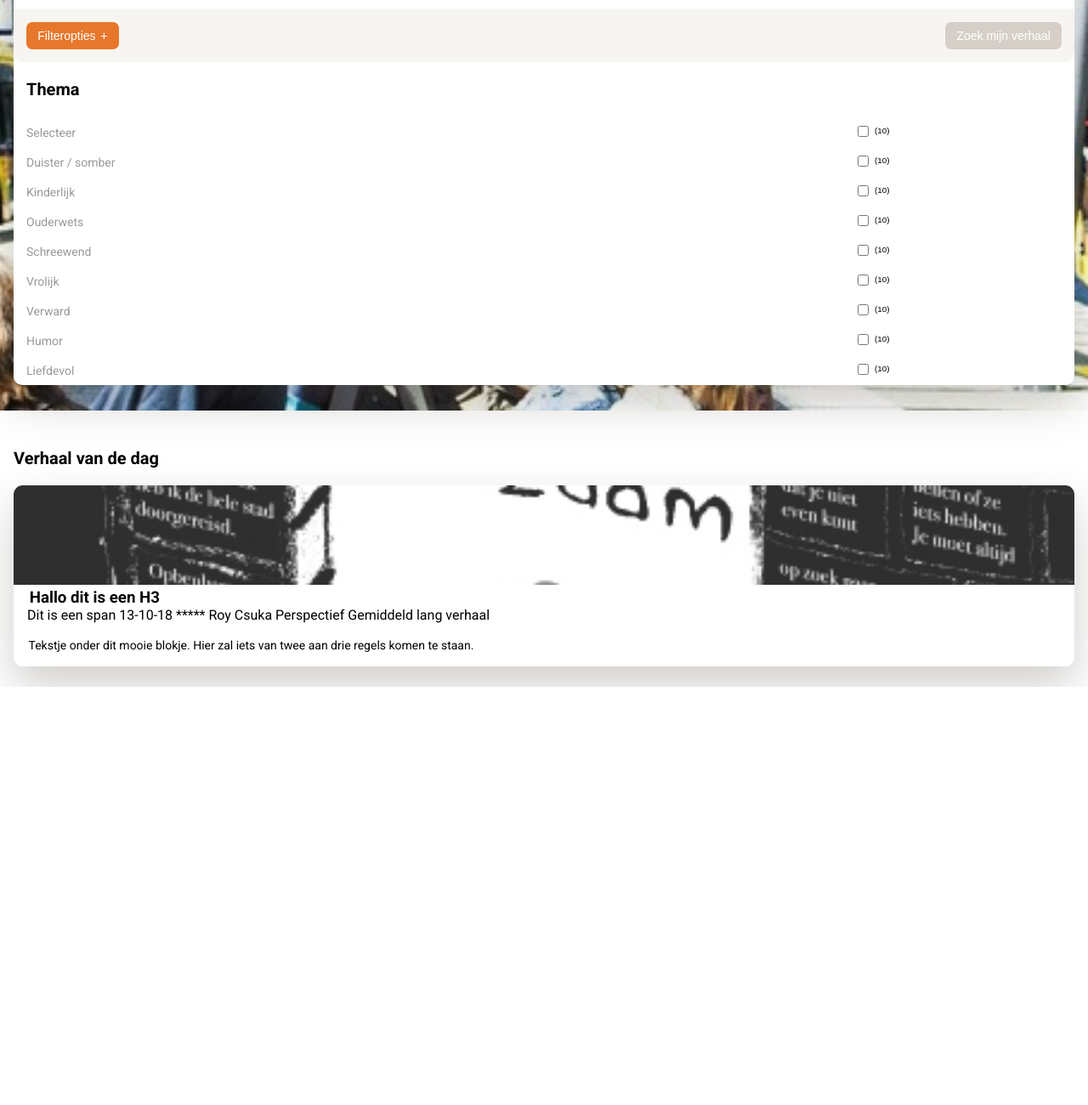
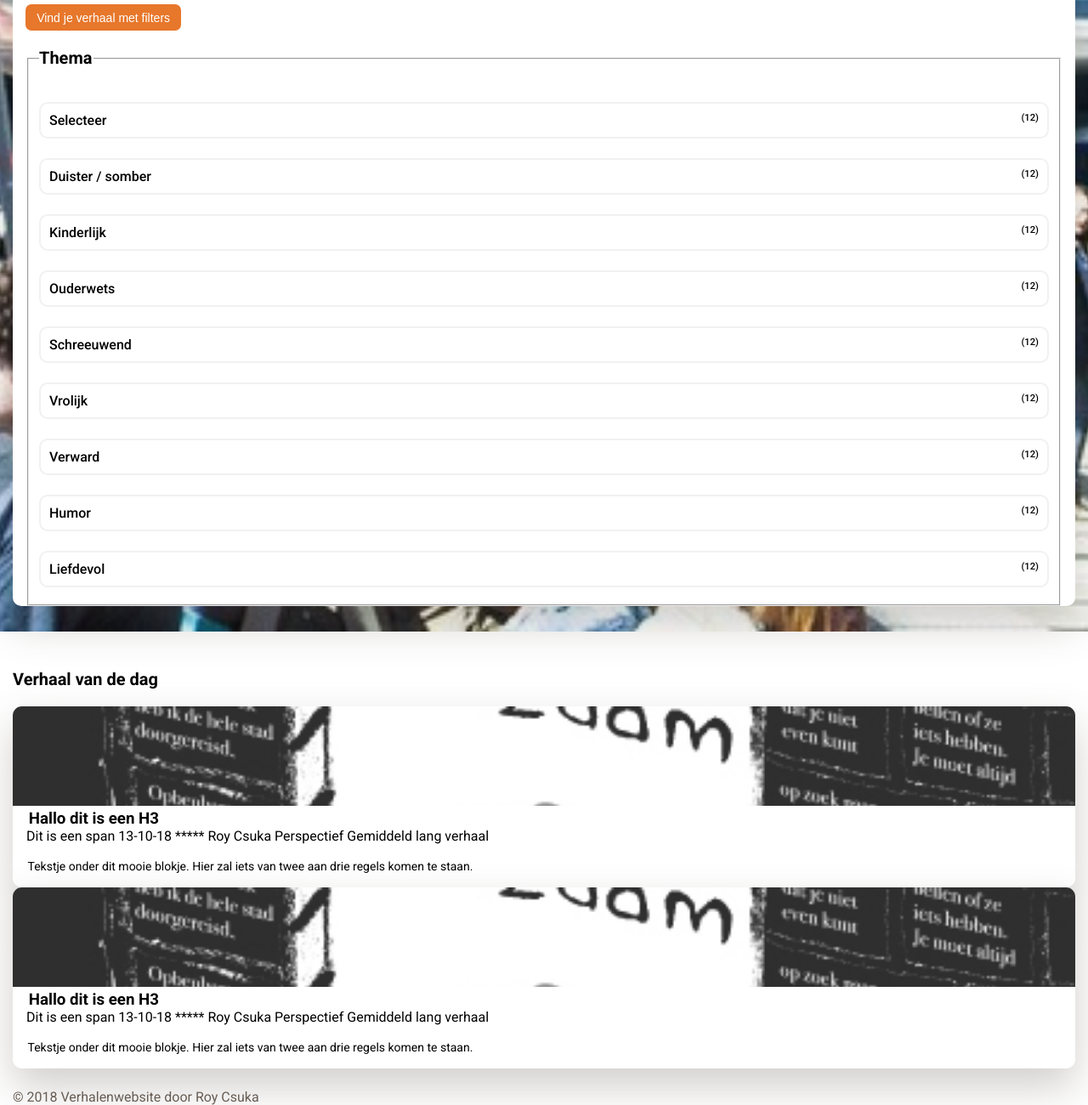
Before and after one commit to RoyCsuka/u-ov-verhalen, a plain HTML site: page index.html in a window 1280 px wide. Shown: the part 197-1497 px from the top of the page at 85% size. Before the commit the page ends 1005 px from the top, so only its background shows below. Drawn offline with Linux system fonts and the light colour scheme.

Commit message:
Scrollbar, input fields, verhalen, huisstijl v2
Er is een scrollbar die weet waar je bent op de pagina toegevoegd. Er is meer aandacht besteed aan de styling voor de home pagina.

```diff
--- /dev/null
+++ b/css/home.css
@@ -0,0 +1,51 @@
+/*   BEGIN TOP BLOK   */
+
+main>div {
+    background: url('../img/U-OV-busstation-bussen.jpg') no-repeat center;
+    background-size: cover;
+    height: auto;
+    width: 100%;
+    padding: 1.875em 1em;
+    margin-left: -1em;
+    margin-bottom: 1.5em;
+}
+
+main div section {
+    padding: 1.875em 0.938em 0 0.938em;
+    background-color: white;
+    border-radius: 10px;
+    -webkit-box-shadow: 0 1.333em 3em 0 rgba(103, 92, 83, .3);
+    box-shadow: 0 1.333em 3em 0 rgba(103, 92, 83, .3);
+}
+
+section form:nth-of-type(2) input[type=checkbox] {
+    margin-left: -1000em;
+    margin-top: 0;
+    margin-bottom: 0;
+}
+
+section form:nth-of-type(2) span {
+    display: flex;
+    padding: 0.625em;
+    border: 0.16em solid #f1f1f1;
+    border-radius: 10px;
+    margin-bottom: 10px;
+}
+
+section form:nth-of-type(2) input[type=checkbox]:checked+span {
+    background-color: #f1f1f1;
+}
+
+section form:nth-of-type(2) label span {
+    margin-right: auto;
+}
+
+section form:nth-of-type(2) span:after {
+    content: "(12)";
+    font-size: 0.7em;
+    margin-left: auto;
+    color: black;
+}
+
+
+/*   EINDE TOP BLOK   */
--- /dev/null
+++ b/css/progress-bar.css
@@ -0,0 +1,36 @@
+/*
+body {
+    animation: wiggle .5 .75 1;
+    transform-origin: center bottom;
+}
+
+@keyframes wiggle {
+    0% {transform: rotate(0deg);}
+    25% {transform: rotate(-10deg);}
+    50% {transform: rotate(0deg);}
+    75% {transform: rotate(-10deg);}
+    100% {transform: rotate(0deg);}
+}
+*/
+
+progress {
+    width: calc(100% + 1.875em);
+    height: 0.35em;
+    background-color: #f2f1f1;
+    margin-left: -0.9375em;
+}
+
+progress::-webkit-progress-value {
+    background: #fcda00;
+}
+
+progress.fixed {
+    position: fixed;
+    top: 33px;
+    margin-left: -15px;
+    width: 100%;
+}
+
+.verhaal {
+    height: 2500px;
+}
--- a/css/style.css
+++ b/css/style.css
@@ -4,6 +4,9 @@
 /*  a[href*="homepage"]  dingen die erin voorkomen  */
 /*  first-of-type pakt het eerste element in een bepaald rijtje     */
 /*  nth-of-type(2n + 1) begin bij de eerste selector doe om de twee bepaalde styling  */
+
+
+/*   BEGIN ALGEMEEN   */
 
 @import url('https://fonts.googleapis.com/css?family=Roboto:300,400,500,700');
 html {
@@ -16,7 +19,7 @@ html {
 }
 
 body {
-    padding: 0 1em;
+    padding: 0 0.938em;
     font-family: 'Roboto', sans-serif;
 }
 
@@ -28,13 +31,17 @@ p {
     margin: 0;
 }
 
+h1, h2, h3, h4, legend {
+    font-weight: 700;
+}
+
 h1 {
     font-size: 1.5em;
     font-weight: 700;
     margin-bottom: 0.375em;
 }
 
-h2 {
+h2, legend {
     font-size: 1.250em;
     padding-top: 1em;
     padding-bottom: 1.0313em;
@@ -49,8 +56,9 @@ input {
 
 label {
     transition: all 0.3s ease;
-    color: #999999;
+    color: #000;
     font-size: 1em;
+    font-weight: 500;
 }
 
 input, button, p {
@@ -71,10 +79,8 @@ textarea:focus {
     border-color: rgba(0, 0, 0, 0);
 }
 
-button:nth-child(2) {
+section form div button:nth-of-type(2) {
     background-color: #d6cfc7;
-    float: right;
-    position: relative;
 }
 
 button {
@@ -86,12 +92,19 @@ button {
     display: inline;
 }
 
+/*   EINDE ALGEMEEN   */
 
 
+
+/*   BEGIN HEADER HOME   */
 
 header {
     width: 100%;
     height: 2.500em;
+    position: fixed;
+    background-color: white;
+    margin-left: -15px;
+    top: 0;
 }
 
 header img {
@@ -103,101 +116,48 @@ header img {
     box-sizing: border-box;
 }
 
-body > div:nth-child(2) {
-    background: url('../img/U-OV-busstation-bussen.jpg') no-repeat center;
-    background-size: cover;
-    height: auto;
-    width: 100%;
-    padding: 1.875em 1em;
-    margin-left: -1em;
-    margin-bottom: 1.5em;
+header a:nth-child(2):before {
+    content: '';
+    display: inline-block;
+    background-image: url('../img/icons/mijn-u-ov.svg');
+    width: 16px;
+    height: 19px;
 }
 
-body div section {
-    padding: 1.875em 0.938em 0 0.938em;
-    background-color: white;
-    border-radius: 10px;
-    -webkit-box-shadow: 0 1.333em 3em 0 rgba(103,92,83,.3);
-    box-shadow: 0 1.333em 3em 0 rgba(103,92,83,.3);
-}
-
-body div section form:nth-child(2) label input {
-    border-bottom: 2px solid #999999;
-}
-
-body div section form:nth-child(2) label input:focus {
-    border-color: #e7772b;
-}
-
-body div section form:nth-child(2) input {
-    border: none;
-    color: black;
-    width: 100%;
-    padding: 0.5em 0;
-}
-
-body div section form:nth-child(2) div {
-    background-color: #f7f5f1;
-    padding: 0.938em;
-    margin-top: 1.250em;
-    width: 100%;
-    margin-left: -0.9375em;
-    border-radius: 0 0 0.667em 0.667em;
-}
-
-body div section div button:first-child:after {
-    content: "+";
-    margin-left: 0.4em;
-}
+/*   EINDE HEADER   */
 
 
 
-
-
+/*   BEGIN FORMULIER   */
 
 /* Dit is het formulier voor de filteropties. Deze staat nu uit voor styling */
 /*body div section form:nth-child(3) {
    display: none;
 }*/
 
-body div section form:nth-child(3) label {
-    display: block;
-    padding: 0.47em 0;
+section form:nth-child(3) p, body div section form:nth-child(3) input {
+    display: inline-flex;
+    justify-content: space-between;
 }
 
-body div section form:nth-child(3) label p {
-    width: 80%;
+section form:nth-child(3) input {
+    border: 2px solid black;
+    border-radius: 3px;
 }
 
-body div section form:nth-child(3) p, body div section form:nth-child(3) input {
-    display: inline-block;
+legend {
+    padding-left: 0;
 }
 
-body div section form:nth-child(3) input {
-    border: 2px solid black;
-    border-radius: 3px;
-    display: inline;
-}
-
-body div section form:nth-child(3) input:after {
-    content: "(10)";
-    display: table;
-    margin-left: 2em;
-    font-size: 0.7em;
-    vertical-align: middle;
-}
-
-body div section form:nth-child(3) input:checked + body div section form:nth-child(3) label {
-    background-color: black;
-}
+/*   EINDE FORMULIER HOME   */
 
 
 
 
-
+/*   BEGIN MAIN CONTENT HOME   */
 
 body main {
-    margin: 0 0 1.5em 0;
+    margin: 2.500em 0 1.5em 0;
 }
 
 article {
@@ -213,8 +173,10 @@ article img {
     width: 100%;
 }
 
-article span {
-    width: 50%;
+footer p {
+    font-size: 1em;
+    font-family: 'Roboto', sans-serif;
+    color: #675c53;
 }
 
 article h3, article footer {
@@ -225,3 +187,5 @@ article h3, article footer {
 article p {
     padding: 1.250em;
 }
+
+/*   EINDE MAIN CONTENT   */
--- /dev/null
+++ b/css/verhaal-detail.css
@@ -0,0 +1,63 @@
+main article:first-child > div {
+    background-color: #f7f4f1;
+    width: calc(100% + 1.875em);
+    margin-left: -0.9375em;
+    padding: 0 0.9375em;
+    box-sizing: border-box;
+}
+
+main article:first-child div > div {
+    display: flex;
+    justify-content: space-between;
+}
+
+main article:first-child div > div a {
+    padding: 15px 10px;
+    background-color: white;
+    color: #675c53;
+    text-decoration-line: underline;
+}
+
+main article:first-child div > div a:before {
+    content: '<';
+    margin-right: 10px;
+    display: inline-block;
+}
+
+main article:first-child div > div button {
+    /* styling voor favorieten */
+}
+
+main article:first-child div > h1 {
+    font-size: 1.875em;
+    margin-top: 1.250em;
+}
+
+main article footer, main article footer p {
+    padding: 0;
+}
+
+main article footer ul {
+    list-style-type: none;
+    padding: 0;
+}
+
+main article footer ul li {
+    color: #50a4df;
+    display: inline;
+    border-bottom: 2px solid #50a4df;
+}
+
+main article footer ul li:first-of-type {
+    height: 15px;
+}
+
+main article footer ul li:first-of-type:before {
+    content: '';
+    background-image: url(../img/logo-uov.svg);
+    background-size: cover;
+    width: 10px;
+    height: 13px;
+    display: inline-block;
+    margin-right: 10px;
+}
--- a/index.html
+++ b/index.html
@@ -1,51 +1,67 @@
 <!DOCTYPE html>
 <html lang="nl">
+
 <head>
     <title>Utrecht (U-OV) verhalen Overzichtspagina</title>
     <link rel="stylesheet" href="css/style.css">
+    <link rel="stylesheet" href="css/home.css">
+    <link rel="stylesheet" href="css/progress-bar.css">
     <meta charset="UTF-8">
+    <meta name="author" content="Roy Csuka">
+    <meta name="studentennummer" content="500780628">
     <meta name="viewport" content="initial-scale=1.0">
     <meta name="description" content="In opdracht van U-OV is dit. Hier staan alle 99 verhalen van Max J. Molovich.">
 </head>
 
 <body>
     <header>
-        <a href="">
+        <a href="index.html">
             <img src="img/logo-uov.svg" alt="Utrecht (U-OV) verhalen" title="Utrecht (U-OV) verhalen">
         </a>
     </header>
 
+    <main>
         <div>
             <section>
-            <h1>Vind je boek</h1>
+                <h1><em>101</em> verhalen voor inspiratie &amp; </h1>
+                <h2>U-OV verhalen</h2>
                 <form action="">
-                <label for="zoeken">Vind jouw verhaal!<input type="search" name="zoeken"></label>
-                <div>
-                    <button>Filteropties</button>
-                    <button>Zoek mijn verhaal</button>
-                </div>
+                    <button>Vind je verhaal met filters</button>
                 </form>
                 <form action="">
-                <div>
-                    <h2>Thema</h2>
-                    <label><p>Selecteer</p><input type="checkbox"></label>
-                    <label><p>Duister / somber</p><input type="checkbox"></label>
-                    <label><p>Kinderlijk</p><input type="checkbox"></label>
-                    <label><p>Ouderwets</p><input type="checkbox"></label>
-                    <label><p>Schreewend</p><input type="checkbox"></label>
-                    <label><p>Vrolijk</p><input type="checkbox"></label>
-                    <label><p>Verward</p><input type="checkbox"></label>
-                    <label><p>Humor</p><input type="checkbox"></label>
-                    <label><p>Liefdevol</p><input type="checkbox"></label>
-                </div>
+                    <fieldset>
+                        <legend>Thema</legend>
+                        <label><input type="checkbox"><span>Selecteer</span></label>
+                        <label><input type="checkbox"><span>Duister / somber</span></label>
+                        <label><input type="checkbox"><span>Kinderlijk</span></label>
+                        <label><input type="checkbox"><span>Ouderwets</span></label>
+                        <label><input type="checkbox"><span>Schreeuwend</span></label>
+                        <label><input type="checkbox"><span>Vrolijk</span></label>
+                        <label><input type="checkbox"><span>Verward</span></label>
+                        <label><input type="checkbox"><span>Humor</span></label>
+                        <label><input type="checkbox"><span>Liefdevol</span></label>
+                    </fieldset>
                 </form>
             </section>
         </div>
-
-    <main>
         <h2>Verhaal van de dag</h2>
         <article>
-            <a href="">
+            <a href="verhaal-detail.html">
+                <img src="img/doof_eenzaam-verhaal.jpg" alt="Verhaal: Doof. Eenzame sfeer">
+            </a>
+            <h3>Hallo dit is een H3</h3>
+            <footer>
+                <span>Dit is een span</span>
+                <span>13-10-18</span>
+                <span>*****</span>
+                <span>Roy Csuka</span>
+                <span>Perspectief</span>
+                <span>Gemiddeld lang verhaal</span>
+            </footer>
+            <p>Tekstje onder dit mooie blokje. Hier zal iets van twee aan drie regels komen te staan.</p>
+        </article>
+        <article>
+            <a href="verhaal-detail.html">
                 <img src="img/doof_eenzaam-verhaal.jpg" alt="Verhaal: Doof. Eenzame sfeer">
             </a>
             <h3>Hallo dit is een H3</h3>
@@ -60,6 +76,9 @@
             <p>Tekstje onder dit mooie blokje. Hier zal iets van twee aan drie regels komen te staan.</p>
         </article>
     </main>
+    <footer>
+        <p>© 2018 Verhalenwebsite door Roy Csuka</p>
+    </footer>
 </body>
 
 </html>
```
Also changed, not shown: js/progress-v1.js (added, +33 -0 lines), js/progress-v2.js (added, +19 -0 lines), js/progress.js (added, +53 -0 lines), verhaal-detail.html (added, +60 -0 lines), img/icons/mijn-u-ov.svg (added). Lines whose indentation alone changed are shown as unchanged.
